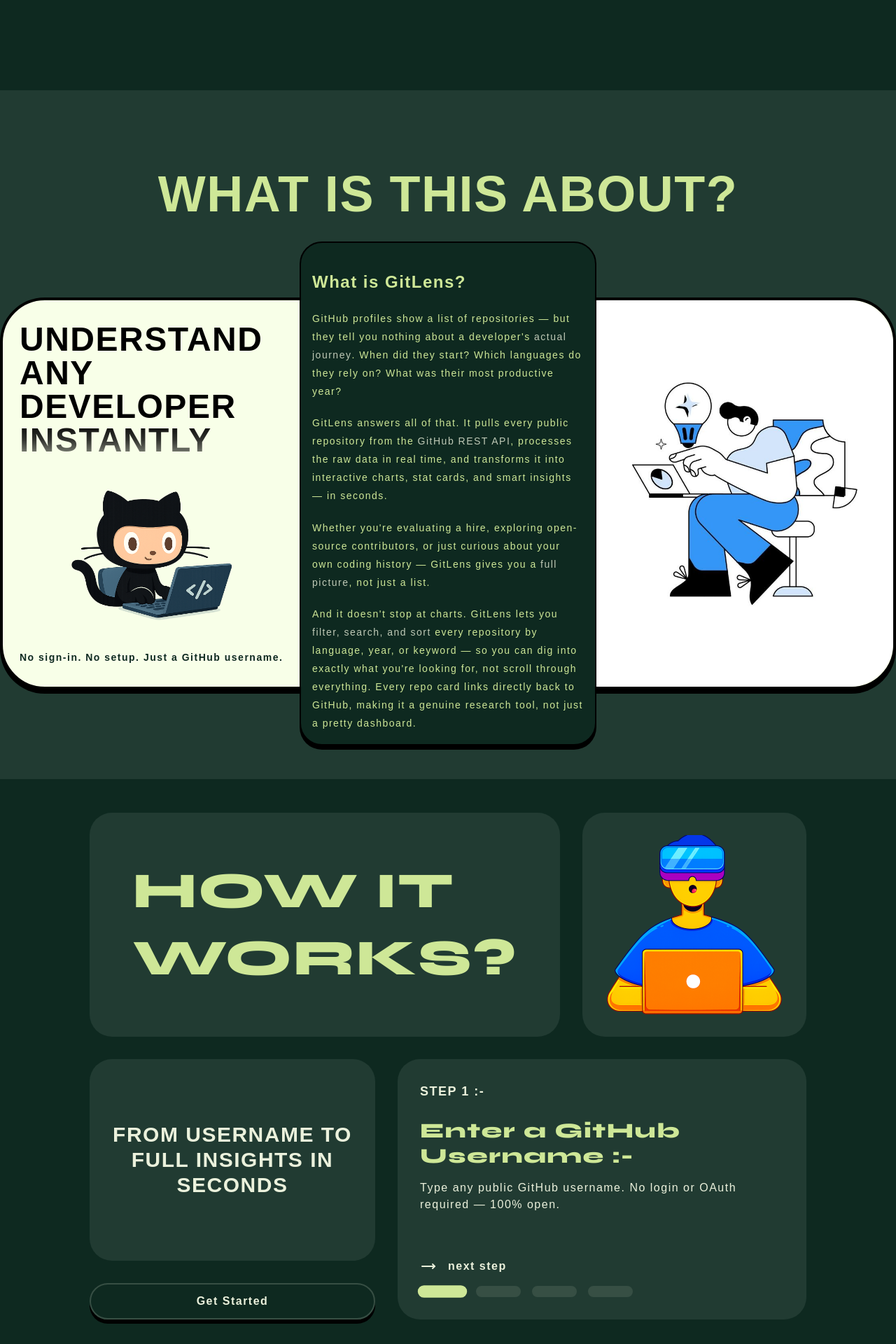
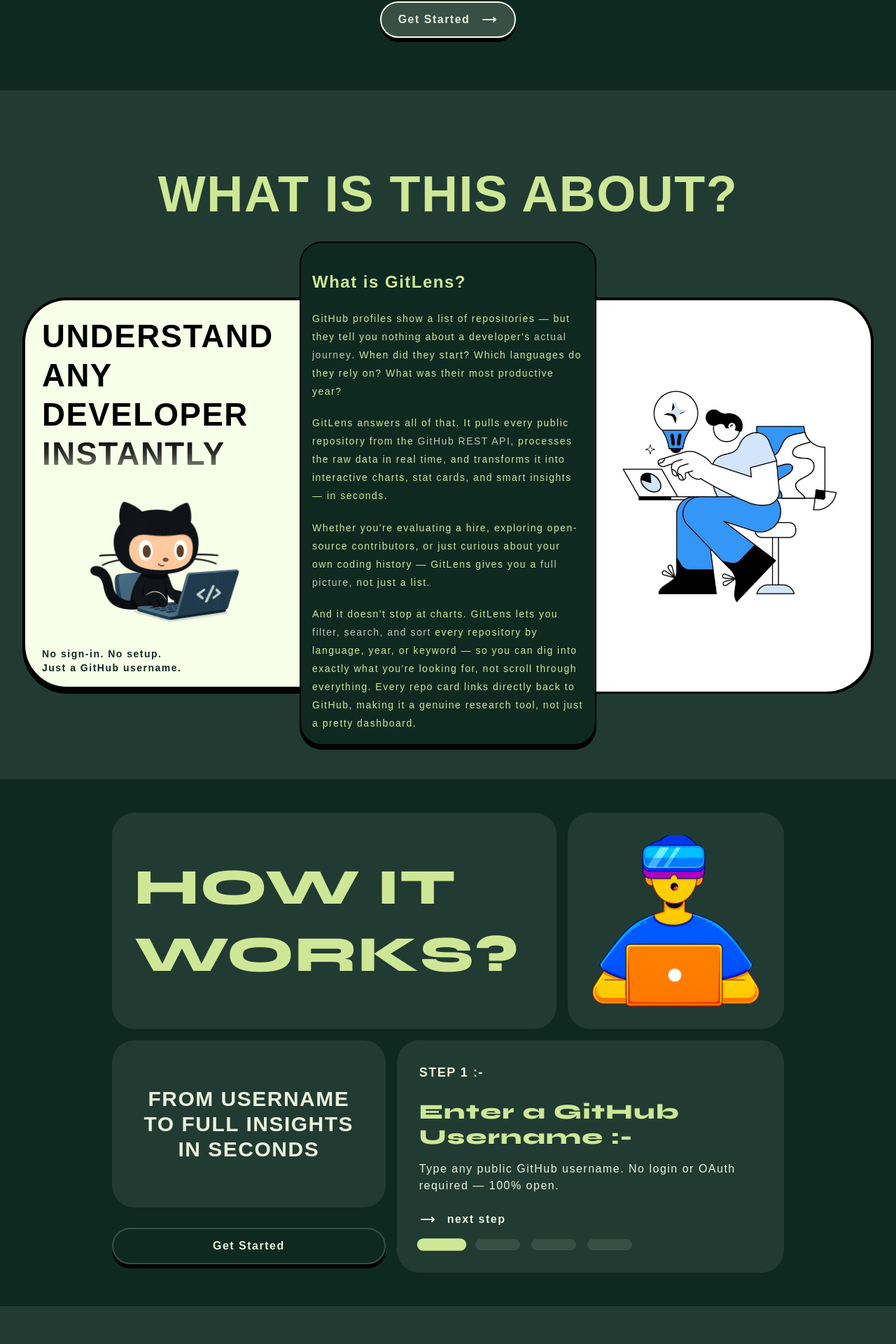
Before and after one commit to rahulmehta26/gitLens, a React (Vite) app: page / in a window 1280 px wide. Shown: the part 671-2591 px from the top of the page at 70% size. Built offline with nearby package versions, Linux system fonts and the light colour scheme.

Commit message:
make landing page responsive

```diff
--- a/src/pages/landing/About.tsx
+++ b/src/pages/landing/About.tsx
@@ -1,53 +1,113 @@
-import React, { memo } from 'react'
-import aboutImage from "../../assets/about-image.jpg"
-import githubImage from "../../assets/github-image.png"
-import OptimizedImage from '../../components/ui/OptimizedImage'
+import { memo } from "react";
+import aboutImage from "../../assets/about-image.jpg";
+import githubImage from "../../assets/github-image.png";
+import OptimizedImage from "../../components/ui/OptimizedImage";
+import { cn } from "../../utils/cn";
 
 const About = memo(() => {
     return (
-        <div
-            className='h-full w-full pb-32 bg-secondary'
-        >
-            <div
-                className='max-w-7xl relative min-h-screen mx-auto'
-            >
-
+        <div className="h-full w-full pb-16 md:pb-32 bg-secondary">
+            <div className="max-w-7xl relative mx-auto px-4 sm:px-8">
                 <h2
-                    className='text-7xl font-extrabold text-center py-28 text-text-primary'
+                    className={cn(
+                        "font-extrabold text-center text-text-primary ",
+                        "py-12 md:py-28",
+                        "text-3xl sm:text-5xl md:text-6xl lg:text-7xl"
+                    )}
                 >
                     WHAT IS THIS ABOUT?
                 </h2>
-                <div
-                    className='w-full z-10 relative h-[35rem] grid grid-cols-3 bg-white border-4 rounded-lg border-black custom-shadow'
-                >
 
-                    <div className='col-span-1 py-8 pl-6 flex justify-between flex-col'>
+                <div className="lg:hidden flex flex-col gap-6">
+                    <div className="bg-primary rounded-md md:rounded-lg p-6 sm:p-8 text-text-primary border-2 border-black custom-shadow">
+                        <h3 className="text-xl sm:text-2xl font-extrabold py-4">
+                            What is GitLens?
+                        </h3>
+                        <div className="flex flex-col gap-4">
+                            <p className="text-sm leading-[1.85]">
+                                GitHub profiles show a list of repositories — but they tell you
+                                nothing about a developer's{" "}
+                                <span className="text-lime/80 font-medium">actual journey</span>
+                                . When did they start? Which languages do they rely on? What was
+                                their most productive year?
+                            </p>
+                            <p className="text-sm leading-[1.85]">
+                                GitLens answers all of that. It pulls every public repository
+                                from the{" "}
+                                <span className="text-lime/80 font-medium">
+                                    GitHub REST API
+                                </span>
+                                , processes the raw data in real time, and transforms it into
+                                interactive charts, stat cards, and smart insights — in seconds.
+                            </p>
+                            <p className="text-sm leading-[1.85]">
+                                Whether you're evaluating a hire, exploring open-source
+                                contributors, or just curious about your own coding history —
+                                GitLens gives you a{" "}
+                                <span className="text-lime/80 font-medium">full picture</span>,
+                                not just a list.
+                            </p>
+                            <p className="text-sm leading-[1.85]">
+                                GitLens lets you{" "}
+                                <span className="text-lime/80 font-medium">
+                                    filter, search, and sort
+                                </span>{" "}
+                                every repository by language, year, or keyword — so you can dig
+                                into exactly what you're looking for.
+                            </p>
+                        </div>
+                    </div>
 
-                        <h2 className='text-black font-extrabold text-5xl'>
-                            UNDERSTAND ANY DEVELOPER <span className='bg-gradient-to-b from-black via-black/80 to-black/40 bg-clip-text text-transparent' >INSTANTLY</span>
+                    <div className="bg-white rounded-md md:rounded-lg border-4 border-black custom-shadow overflow-hidden">
+                        <div className="col-span-1 py-8 pl-4 flex justify-between pr-2 flex-col">
+                            <h2 className="text-black font-extrabold text-3xl md:text-5xl">
+                                UNDERSTAND ANY DEVELOPER{" "}
+                                <span className="bg-gradient-to-b from-black via-black/95 to-black/40 bg-clip-text text-transparent">
+                                    INSTANTLY
+                                </span>
+                            </h2>
+
+                            <div className="w-full h-auto">
+                                <OptimizedImage
+                                    src={githubImage}
+                                    alt="github image illustration"
+                                />
+                            </div>
+
+                            <p className="text-primary font-bold text-sm">
+                                No sign-in. No setup. <br />Just a GitHub username.
+                            </p>
+                        </div>
+                    </div>
+                </div>
+
+                <div className="hidden lg:grid w-full z-10 relative h-[35rem] grid-cols-3 bg-white border-4 rounded-lg border-black custom-shadow">
+                    <div className="col-span-1 py-6 pl-6 flex justify-between pr-2 flex-col">
+                        <h2 className="text-black font-extrabold text-[2.85rem] leading-[3.5rem] ">
+                            UNDERSTAND ANY DEVELOPER{" "}
+                            <span className="bg-gradient-to-b from-black via-black/80 to-black/40 bg-clip-text text-transparent">
+                                INSTANTLY
+                            </span>
                         </h2>
 
-                        <div
-                            className='w-full h-auto'
-                        >
-
+                        <div className="w-full h-auto">
                             <OptimizedImage
                                 src={githubImage}
-                                alt='github image illustration'
+                                alt="github image illustration"
                             />
                         </div>
 
-                        <p className='text-primary font-bold text-sm'>
-                            No sign-in. No setup. Just a GitHub username.
+                        <p className="text-primary font-bold text-sm">
+                            No sign-in. No setup. < br /> Just a GitHub username.
                         </p>
-
                     </div>
 
-                    <div
-                        className='col-span-1 '
-                    />
+                    <div className="col-span-1" />
 
-                    <div className="col-span-1 rounded-r-lg overflow-hidden">
+                    <div className={cn(
+                        "col-span-1 flex flex-col justify-center items-end rounded-r-lg overflow-hidden",
+                    )}
+                    >
                         <OptimizedImage
                             src={aboutImage}
                             alt="about image illustration"
@@ -55,51 +115,48 @@
                         />
                     </div>
 
-                    <div
-                        className='bg-primary rounded-md w-[26.5rem] h-[45rem] p-4 absolute left-1/2 -translate-x-1/2 -translate-y-1/2 top-1/2 z-40 text-text-primary border-2 border-black custom-shadow'
-                    >
-                        <h3
-                            className='text-2xl py-6 font-extrabold'
-                        >
-                            What is GitLens?
-                        </h3>
-
+                    <div className="bg-primary rounded-md w-[26.5rem] h-[45rem] p-4 absolute left-1/2 -translate-x-1/2 -translate-y-1/2 top-1/2 z-40 text-text-primary border-2 border-black custom-shadow">
+                        <h3 className="text-2xl py-6 font-extrabold">What is GitLens?</h3>
                         <div className="flex flex-col gap-5 flex-1">
                             <p className="text-sm leading-[1.85]">
                                 GitHub profiles show a list of repositories — but they tell you
-                                nothing about a developer's <span className="text-lime/80 font-medium">actual journey</span>.
-                                When did they start? Which languages do they rely on? What was
+                                nothing about a developer's{" "}
+                                <span className="text-lime/80 font-medium">actual journey</span>
+                                . When did they start? Which languages do they rely on? What was
                                 their most productive year?
                             </p>
-
                             <p className="text-sm leading-[1.85]">
                                 GitLens answers all of that. It pulls every public repository
-                                from the <span className="text-lime/80 font-medium">GitHub REST API</span>,
-                                processes the raw data in real time, and transforms it into
+                                from the{" "}
+                                <span className="text-lime/80 font-medium">
+                                    GitHub REST API
+                                </span>
+                                , processes the raw data in real time, and transforms it into
                                 interactive charts, stat cards, and smart insights — in seconds.
                             </p>
-
                             <p className="text-sm leading-[1.85]">
-                                Whether you're evaluating a hire, exploring open-source contributors,
-                                or just curious about your own coding history — GitLens gives you
-                                a <span className="text-lime/80 font-medium">full picture</span>,
+                                Whether you're evaluating a hire, exploring open-source
+                                contributors, or just curious about your own coding history —
+                                GitLens gives you a{" "}
+                                <span className="text-lime/80 font-medium">full picture</span>,
                                 not just a list.
                             </p>
-
                             <p className="text-sm leading-[1.85]">
                                 And it doesn't stop at charts. GitLens lets you{" "}
-                                <span className="text-lime/80 font-medium">filter, search, and sort</span>{" "}
-                                every repository by language, year, or keyword — so you can dig into exactly
-                                what you're looking for, not scroll through everything. Every repo card links
-                                directly back to GitHub, making it a genuine research tool, not just a pretty dashboard.
+                                <span className="text-lime/80 font-medium">
+                                    filter, search, and sort
+                                </span>{" "}
+                                every repository by language, year, or keyword — so you can dig
+                                into exactly what you're looking for, not scroll through
+                                everything. Every repo card links directly back to GitHub,
+                                making it a genuine research tool, not just a pretty dashboard.
                             </p>
                         </div>
                     </div>
                 </div>
-
             </div>
         </div>
-    )
-})
+    );
+});
 
-export default About
+export default About;
--- a/src/pages/landing/HowItWorks.tsx
+++ b/src/pages/landing/HowItWorks.tsx
@@ -7,11 +7,11 @@
 import RightArrow from "../../components/icons/RightArrow"
 import { motion } from "motion/react"
 import { moveRight } from "../../components/animations/buttonAnimations"
-
+import { useNavigate } from "react-router"
 
 const HowItWorks = () => {
-
     const [currentIndex, setCurrentIndex] = useState(0)
+    const navigate = useNavigate()
 
     const info = howItWorksInfo[currentIndex]
 
@@ -24,135 +24,109 @@
     }
 
     return (
-        <div
-            className="w-full h-full py-12 bg-primary"
-        >
-            <div
-                className="max-w-5xl gap-8 grid grid-cols-12 mx-auto"
+        <div className="w-full h-full py-12 bg-primary">
+            <div className={cn(
+                "max-w-5xl mx-auto px-4 sm:px-8 gap-4",
+                "grid grid-cols-1 md:grid-cols-12"
+            )}
             >
-                <div
-                    className="col-span-8 flex flex-col justify-center items-center rounded-md bg-secondary row-span-8 p-8"
-                >
-                    <p
-                        className="text-7xl leading-[6rem] uppercase font-display text-text-primary text-start font-extrabold"
+
+                <div className="md:col-span-8 flex flex-col justify-center items-start rounded-sm md:rounded-md bg-secondary p-6 sm:p-8">
+                    <p className={cn(
+                        "uppercase font-display text-text-primary font-extrabold text-start",
+                        "text-3xl sm:text-4xl md:text-5xl lg:text-7xl leading-tight lg:leading-[6rem]"
+                    )}
                     >
                         How it <br /> works?
                     </p>
                 </div>
 
-                <div
-                    className="relative col-span-4 flex justify-center items-center rounded-md bg-secondary row-span-8 p-8"
-                >
-                    <div
-                        className="w-[32rem] h-auto"
-                    >
-                        <OptimizedImage src={image01} />
-
+                <div className="md:col-span-4 flex justify-center items-center rounded-sm md:rounded-md bg-secondary p-6 sm:p-8">
+                    <div className="w-48 sm:w-64 md:w-full h-auto">
+                        <OptimizedImage src={image01} alt="how it works illustration" />
                     </div>
-
                 </div>
 
-                <div
-                    className="relative col-span-5 flex justify-center items-center rounded-md bg-secondary row-span-10 p-8"
-                >
-
-                    <p
-                        className="text-3xl uppercase text-lime text-center font-extrabold"
+                <div className="md:col-span-5 flex justify-center items-center rounded-sm md:rounded-md bg-secondary row-span-6 lg:row-span-7 p-6 sm:p-8">
+                    <p className={cn(
+                        "uppercase text-lime text-center font-extrabold",
+                        "text-xl sm:text-2xl md:text-3xl "
+                    )}
                     >
                         From Username to Full Insights in Seconds
                     </p>
-
                 </div>
 
-
-                <div
-                    className="col-span-7 flex flex-col justify-between row-span-12 rounded-md bg-secondary p-8"
-                >
+                <div className="md:col-span-7 flex flex-col justify-between rounded-sm md:rounded-md bg-secondary p-6 sm:p-8 row-span-8">
                     <div>
-                        <p
-                            className={cn("font-extrabold text-lg")}
-                        >
+                        <p className={cn("font-extrabold text-base sm:text-lg")}>
                             STEP {currentIndex + 1} :-
                         </p>
 
                         <motion.h2
-                            className="text-3xl font-extrabold text-text-primary pt-6 font-display"
+                            key={info?.title}
+                            initial={{ opacity: 0, y: 6 }}
+                            animate={{ opacity: 1, y: 0 }}
+                            className={cn(
+                                "font-extrabold text-text-primary pt-4 sm:pt-6 font-display",
+                                "text-xl sm:text-2xl md:text-3xl "
+                            )}
                         >
-                            {
-                                info?.title
-                            } :-
+                            {info?.title} :-
                         </motion.h2>
 
-                        <motion.h2
-                            className="pt-4"
+                        <motion.p
+                            key={info?.desc}
+                            initial={{ opacity: 0, y: 6 }}
+                            animate={{ opacity: 1, y: 0 }}
+                            transition={{ delay: 0.05 }}
+                            className="pt-3 sm:pt-4 text-sm sm:text-base"
                         >
-                            {
-                                info?.desc
-                            }
-                        </motion.h2>
+                            {info?.desc}
+                        </motion.p>
                     </div>
 
-
-                    <div
-                    >
-
+                    <div className="pt-6">
                         <Button
                             onClick={handleNext}
                             variant="ghost"
                             type="button"
                             className="shadow-none"
                         >
-                            <motion.span
-                                variants={moveRight}
-                            >
-
+                            <motion.span variants={moveRight}>
                                 <RightArrow />
                             </motion.span>
-
-                            {
-                                info?.id === Number("4") ? "back to start" : "next step"
-                            }
+                            {info?.id === 4 ? "back to start" : "next step"}
                         </Button>
 
-                        <div
-                            className="flex pt-4 items-center gap-4"
-                        >
-
-                            {
-                                howItWorksInfo?.map(({ id }, index) => {
-                                    return (
-                                        <button
-                                            key={id}
-                                            type="button"
-                                            onClick={() => handleOnclick(id)}
-                                            className={cn(
-                                                "w-16 h-4 rounded-full border-2 cursor-pointer transition-all duration-300",
-                                                index === currentIndex
-                                                    ? "bg-text-primary border-text-primary scale-110"
-                                                    : "bg-text-dim border-text-dim"
-                                            )}
-                                        />
-                                    )
-                                })
-                            }
+                        <div className="flex pt-4 items-center gap-3 sm:gap-4">
+                            {howItWorksInfo?.map(({ id }, index) => (
+                                <button
+                                    key={id}
+                                    type="button"
+                                    onClick={() => handleOnclick(id)}
+                                    className={cn(
+                                        "h-3 sm:h-4 rounded-full border-2 cursor-pointer transition-all duration-300",
+                                        index === currentIndex
+                                            ? "w-12 sm:w-16 bg-text-primary border-text-primary scale-110"
+                                            : "w-12 sm:w-16 bg-text-dim border-text-dim"
+                                    )}
+                                />
+                            ))}
                         </div>
-
                     </div>
-
                 </div>
 
-                <div
-                    className="col-span-5 row-span-2 flex justify-center items-center "
-                >
-
+                <div className="md:col-span-5 flex justify-center items-center py-2">
                     <Button
                         variant="outline"
                         className="w-full flex justify-center items-center"
+                        onClick={() => navigate("/analyze")}
                     >
                         Get Started
-
                     </Button>
                 </div>
+
             </div>
         </div>
     )
```
Also changed, not shown: src/pages/landing/LandingHero.tsx (+11 -5 lines).
